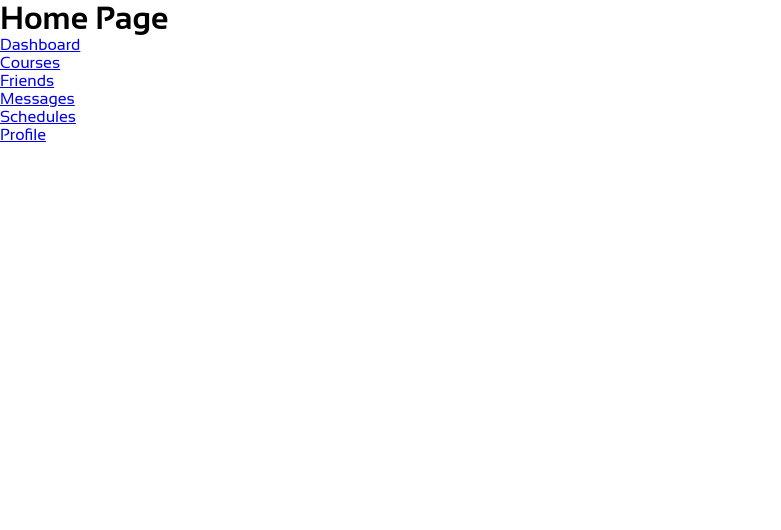
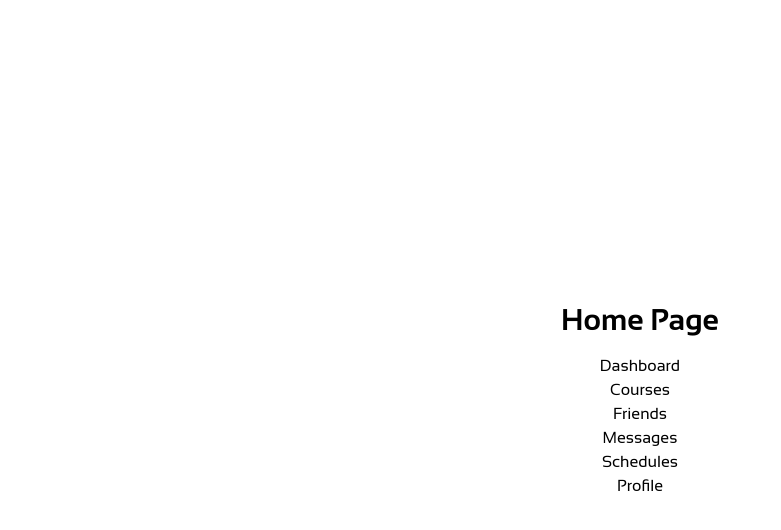
Before and after one commit to nicohermida01/study-app-front, a Next.js app: page / in a window 1280 px wide. Shown: the top 530 px of the page, without its empty margins (0-781 px from the left). Built offline with nearby package versions, Linux system fonts and the light colour scheme.

Commit message:
add tailwind and some styles

```diff
--- a/package.json
+++ b/package.json
@@ -18,5 +18,10 @@
     "react": "18.2.0",
     "react-dom": "18.2.0",
     "typescript": "5.0.4"
+  },
+  "devDependencies": {
+    "autoprefixer": "^10.4.14",
+    "postcss": "^8.4.23",
+    "tailwindcss": "^3.3.2"
   }
 }
--- /dev/null
+++ b/postcss.config.js
@@ -0,0 +1,6 @@
+module.exports = {
+  plugins: {
+    tailwindcss: {},
+    autoprefixer: {},
+  },
+}
--- a/src/app/globals.css
+++ b/src/app/globals.css
@@ -1,3 +1,7 @@
+@tailwind base;
+@tailwind components;
+@tailwind utilities;
+
 * {
 	margin: 0;
 	padding: 0;
--- a/src/app/page.tsx
+++ b/src/app/page.tsx
@@ -2,11 +2,11 @@ import Link from 'next/link'
 
 export default function Home() {
 	return (
-		<>
-			<h1>Home Page</h1>
+		<div className='min-h-screen flex gap-4 flex-col items-center justify-center'>
+			<h1 className='font-bold text-3xl'>Home Page</h1>
 
 			<nav>
-				<ul>
+				<ul className='[&>*:hover]:underline [&>*]:text-center'>
 					<li>
 						<Link href='/dashboard'>Dashboard</Link>
 					</li>
@@ -27,6 +27,6 @@ export default function Home() {
 					</li>
 				</ul>
 			</nav>
-		</>
+		</div>
 	)
 }
--- /dev/null
+++ b/tailwind.config.js
@@ -0,0 +1,15 @@
+/** @type {import('tailwindcss').Config} */
+module.exports = {
+  content: [
+    "./app/**/*.{js,ts,jsx,tsx,mdx}",
+    "./pages/**/*.{js,ts,jsx,tsx,mdx}",
+    "./components/**/*.{js,ts,jsx,tsx,mdx}",
+
+    // Or if using `src` directory:
+    "./src/**/*.{js,ts,jsx,tsx,mdx}",
+  ],
+  theme: {
+    extend: {},
+  },
+  plugins: [],
+}
```
Also changed, not shown: 1 other file (tests, documents, lock files or other folders).
